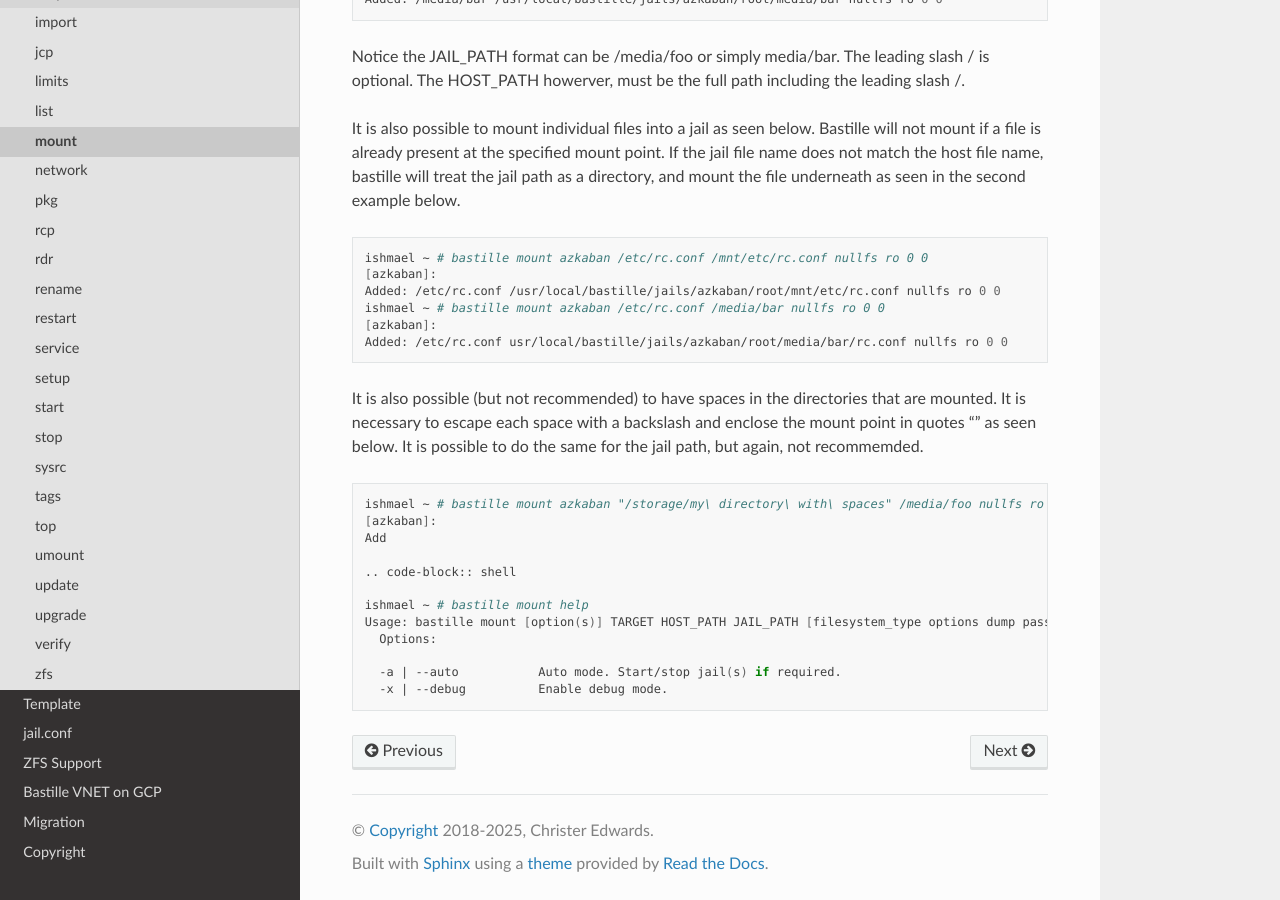
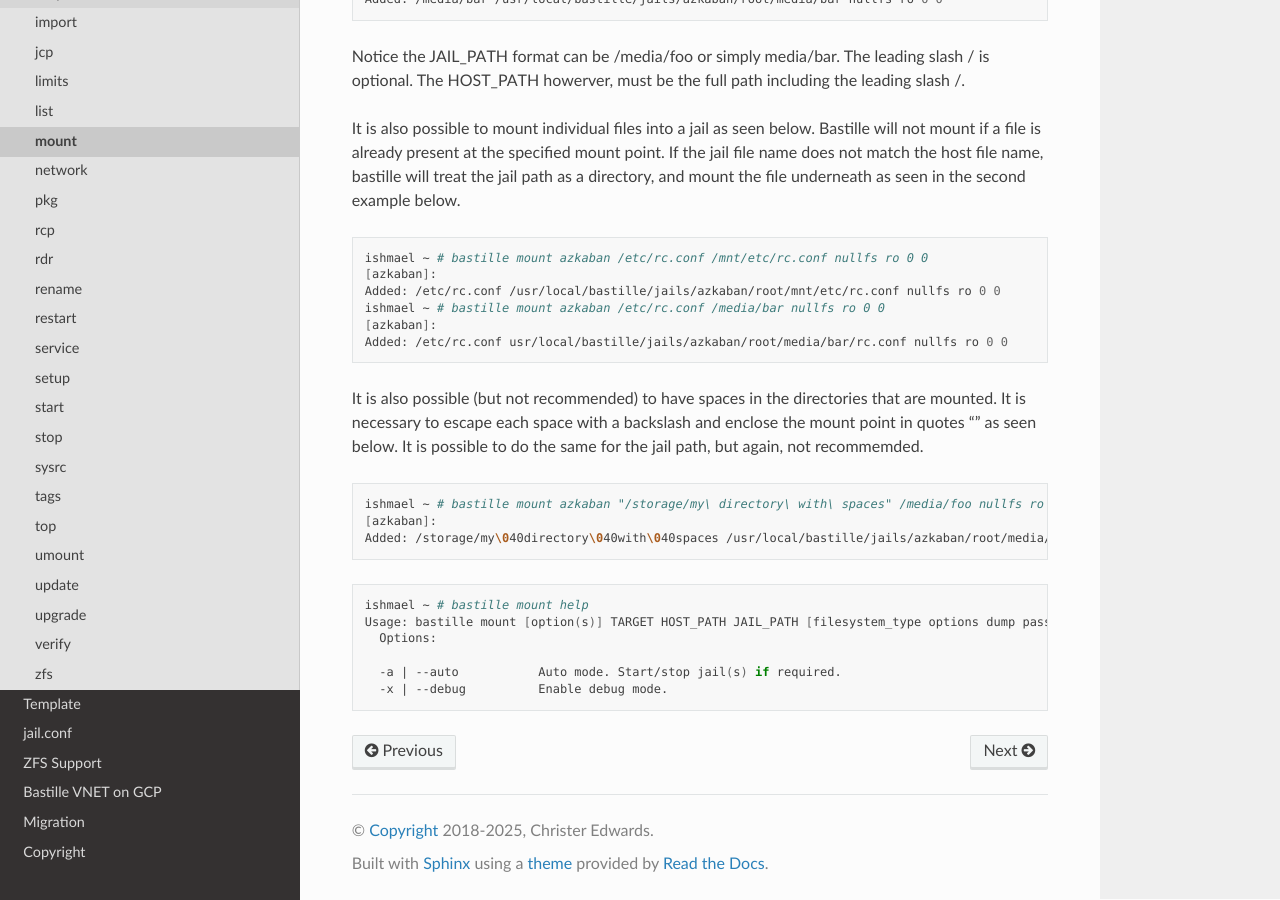
Before and after one commit to BastilleBSD/bastille, a Sphinx documentation site: the page built from docs/chapters/subcommands/mount.rst, in a window 1280 px wide and 900 px high, scrolled down 717 px. Built offline with Sphinx 7.4.7 and the Read the Docs theme 3.1.0, drawn with Linux system fonts in a browser that asks for light colours.

Commit message:
docs: Fix code block

```diff
--- a/docs/chapters/subcommands/mount.rst
+++ b/docs/chapters/subcommands/mount.rst
@@ -54,9 +54,9 @@ It is possible to do the same for the jail path, but again, not recommemded.
 
   ishmael ~ # bastille mount azkaban "/storage/my\ directory\ with\ spaces" /media/foo nullfs ro 0 0
   [azkaban]:
-  Add
+  Added: /storage/my\040directory\040with\040spaces /usr/local/bastille/jails/azkaban/root/media/foo nullfs ro 0 0
 
-  .. code-block:: shell
+.. code-block:: shell
 
   ishmael ~ # bastille mount help
   Usage: bastille mount [option(s)] TARGET HOST_PATH JAIL_PATH [filesystem_type options dump pass_number]
```
